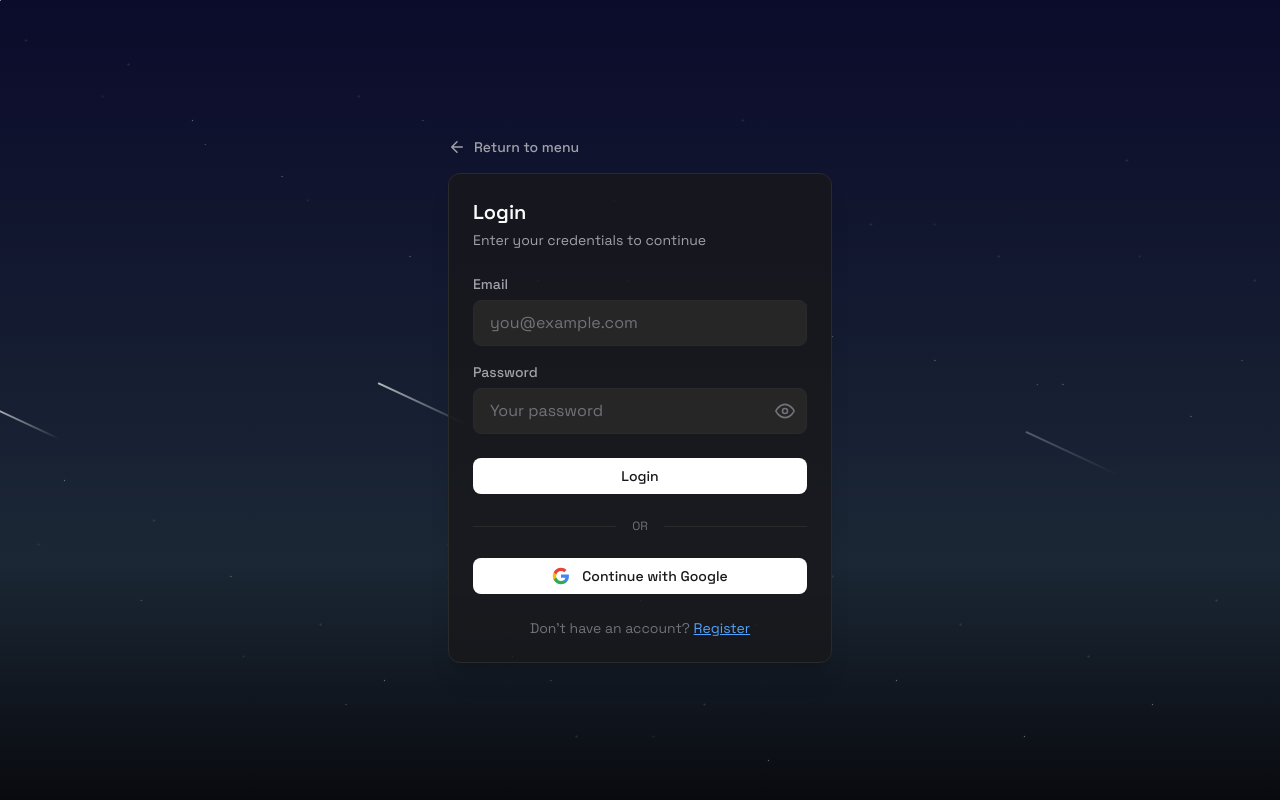
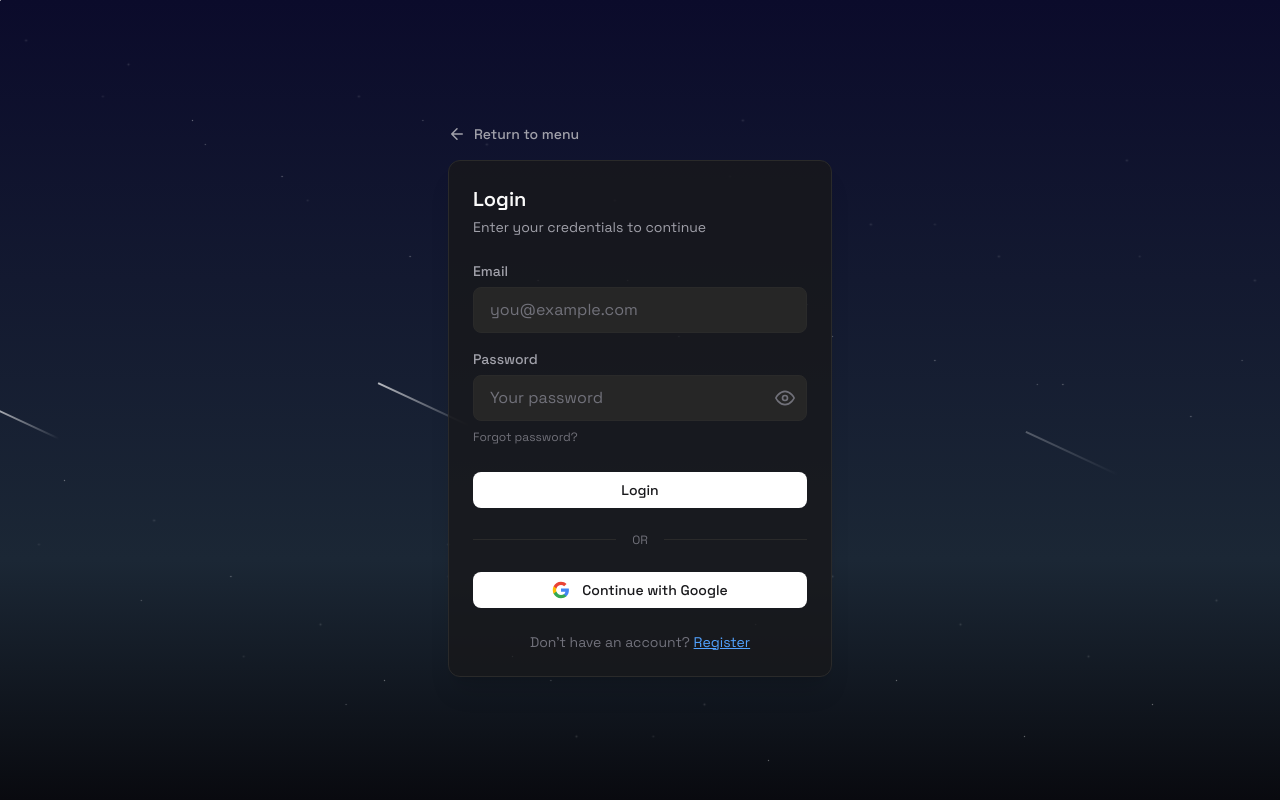
Before and after one commit to terryong31/nego-lah, a React (Vite) app in the folder frontend/: page /login in a window 1280 px wide. Built offline with nearby package versions, Linux system fonts and the light colour scheme; no server answers.

Commit message:
payment redirection fix

```diff
--- a/frontend/src/lib/supabase.ts
+++ b/frontend/src/lib/supabase.ts
@@ -53,3 +53,10 @@ export async function getSession() {
     const { data: { session } } = await supabase.auth.getSession()
     return session
 }
+
+export async function resetPassword(email: string) {
+    const { data, error } = await supabase.auth.resetPasswordForEmail(email, {
+        redirectTo: `${window.location.origin}/reset-password`
+    })
+    return { data, error }
+}
--- a/frontend/src/pages/Login.tsx
+++ b/frontend/src/pages/Login.tsx
@@ -4,7 +4,7 @@ import { Button } from '../components/Button'
 import { Input } from '../components/Input'
 import { Card } from '../components/Card'
 import { useAuth } from '../context/AuthContext'
-import { signInWithEmail, signUpWithEmail } from '../lib/supabase'
+import { signInWithEmail, signUpWithEmail, resetPassword } from '../lib/supabase'
 
 interface LoginProps {
     onBack: () => void
@@ -149,6 +149,31 @@ export function Login({ onBack }: LoginProps) {
                                 required
                                 disabled={isLoading}
                             />
+                            {isLoginMode && (
+                                <button
+                                    type="button"
+                                    onClick={async () => {
+                                        if (!email) {
+                                            setError('Please enter your email address first')
+                                            return
+                                        }
+                                        setIsLoading(true)
+                                        setError(null)
+                                        const { error } = await resetPassword(email)
+                                        setIsLoading(false)
+                                        if (error) {
+                                            setError(error.message)
+                                        } else {
+                                            setSuccess('Password reset email sent! Check your inbox.')
+                                        }
+                                    }}
+                                    className="text-xs text-[var(--text-muted)] hover:text-[var(--accent)] mt-2 relative group"
+                                    disabled={isLoading}
+                                >
+                                    Forgot password?
+                                    <span className="absolute left-0 bottom-0 w-0 h-[1px] bg-[var(--accent)] transition-all duration-300 group-hover:w-full" />
+                                </button>
+                            )}
                         </div>
 
                         <div className="pt-2">
```
